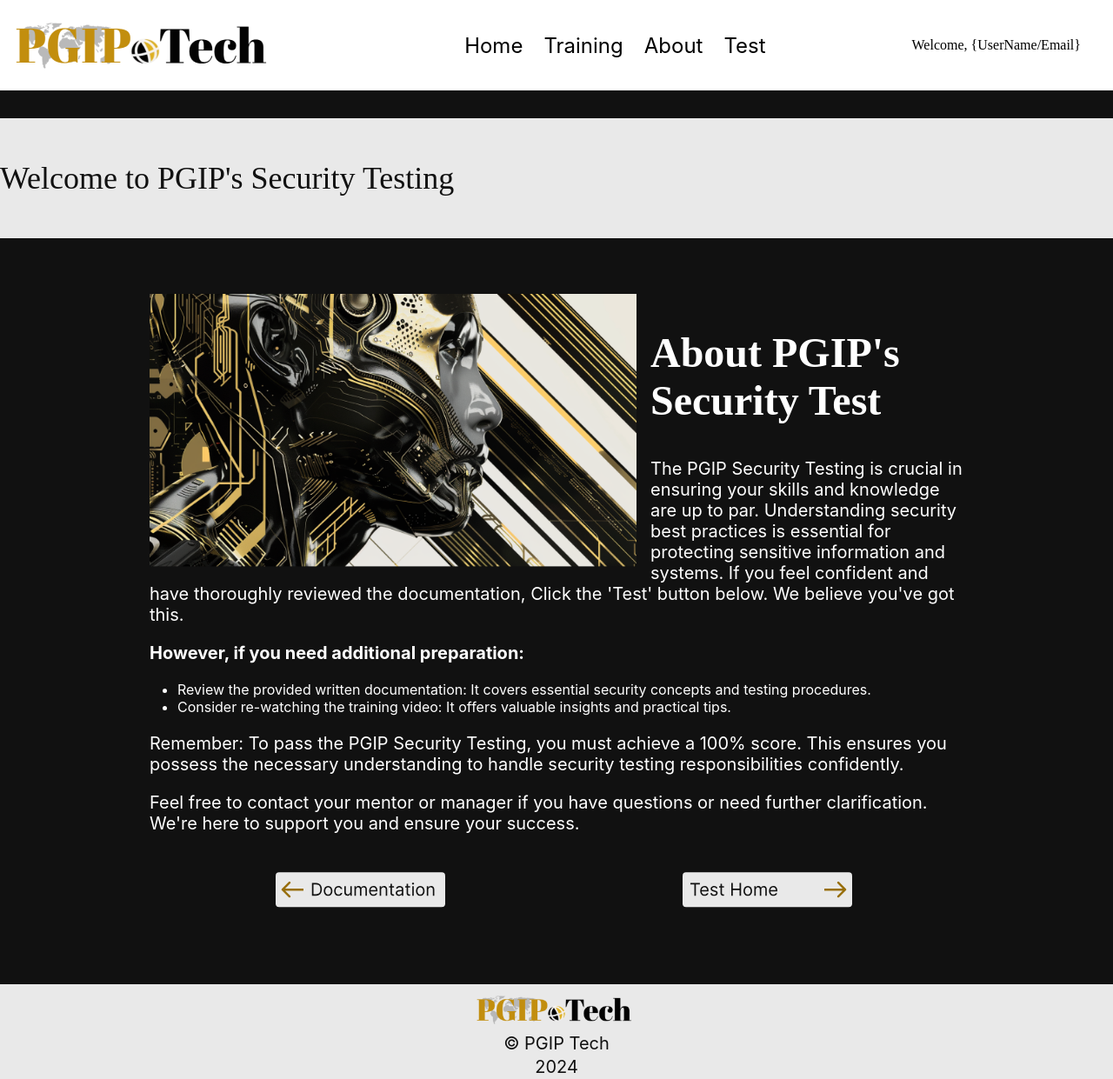
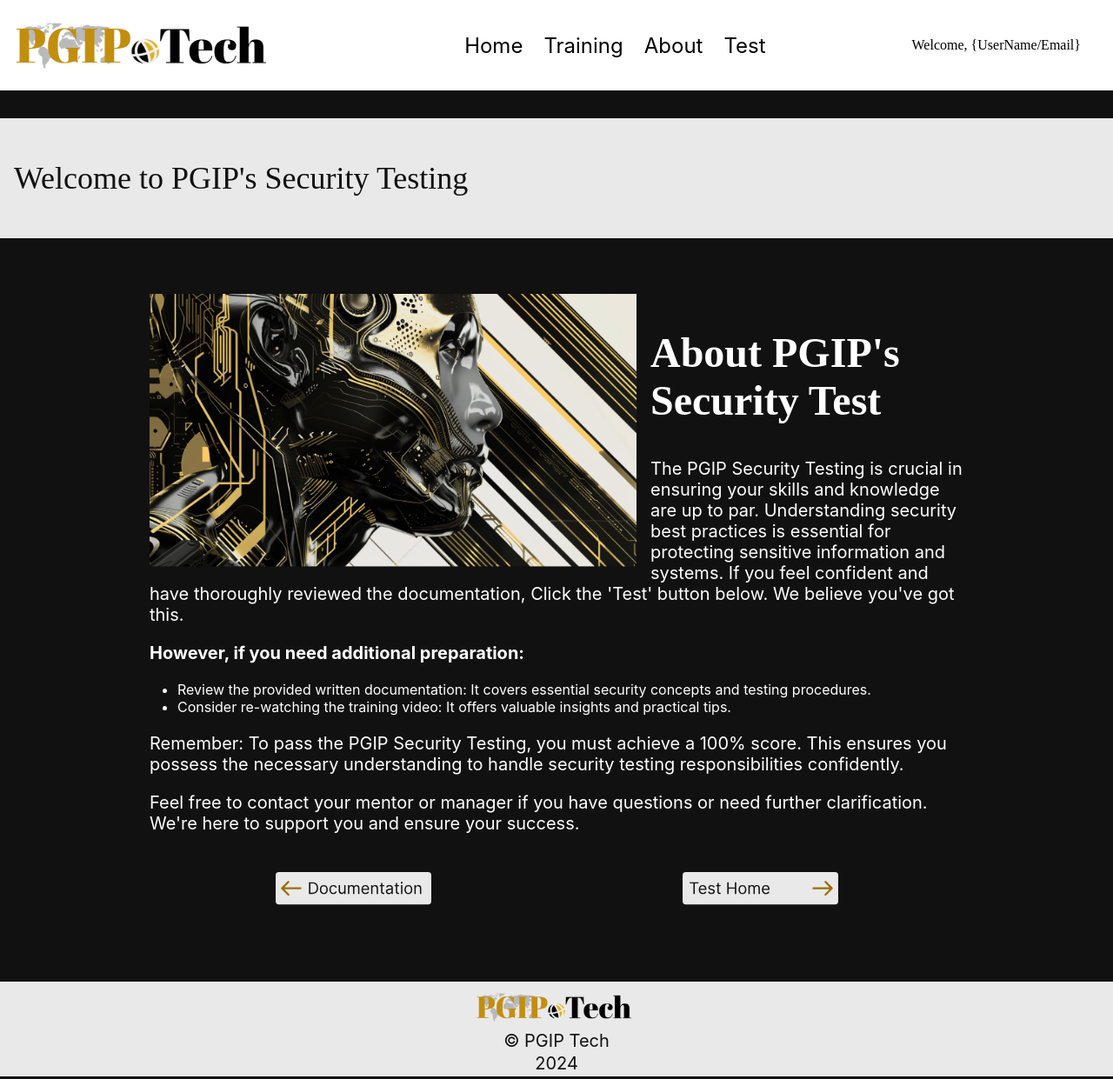
Before and after one commit to PGIPTech/Security_Training, a plain HTML site: page src/pages/index.html in a window 1280 px wide. Shown: the whole page at 87% size. Drawn offline with Linux system fonts and the light colour scheme.

Commit message:
Adjust max-width of article img to 100% of parent. Added padding to mobile and desktop welcome banner views with border-box sizing.

```diff
--- a/src/pages/index.html
+++ b/src/pages/index.html
@@ -22,6 +22,7 @@
 
         article img {
             width: 18.75rem;
+            max-width: 100%;
             float: left;
         }
 
@@ -57,7 +58,8 @@
             background-color: var(--white-12);
             color: var(--black-13);
             margin-block-start: 2rem;
-            /* padding-inline: 2rem; */
+            box-sizing: border-box;
+            padding-inline-start: 1rem;
         }
 
         mark {
@@ -90,12 +92,14 @@
 
             #welcome-banner {
                 text-align: center;
+                padding-inline-start: 0;
             }
         }
 
         @media (min-width: 1024px) {
             #welcome-banner {
                 text-align: left;
+                padding-inline-start: 1rem;
             }
 
             article img {
```
